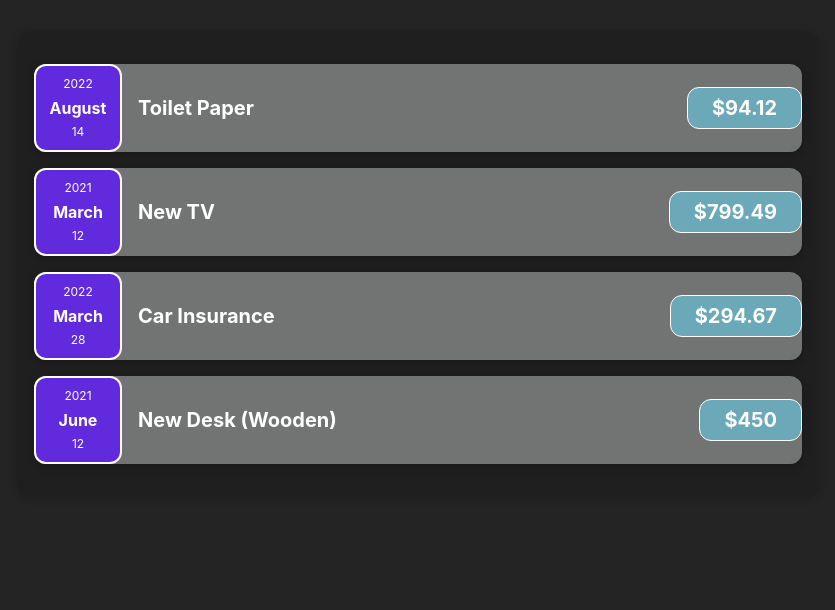
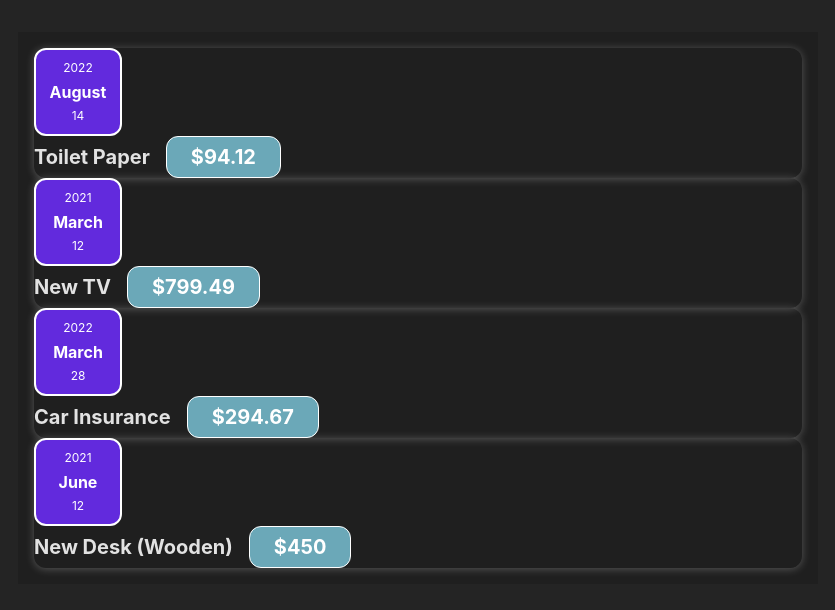
Before and after one commit to metalhead5209/react-expense-tracker, a React (Vite) app: page / in a window 1280 px wide. Shown: the top 610 px of the page, without its empty margins (222-1057 px from the left). Built offline with nearby package versions, Linux system fonts and the light colour scheme.

Commit message:
created card component to set as reusable wrapper

```diff
--- /dev/null
+++ b/src/components/Card/Card.css
@@ -0,0 +1,4 @@
+.Card {
+    border-radius: 12px;
+    box-shadow: 0 1px 8px rgba(255, 255, 255, 0.25);
+}
--- /dev/null
+++ b/src/components/Card/Card.jsx
@@ -0,0 +1,12 @@
+import React from 'react';
+import './Card.css';
+
+const Card = (props) => {
+  return (
+    <div className='Card'>
+        {props.children}
+    </div>
+  )
+}
+
+export default Card
--- a/src/components/ExpenseItem/ExpenseItem.css
+++ b/src/components/ExpenseItem/ExpenseItem.css
@@ -2,10 +2,10 @@
     display: flex;
     justify-content: space-between;
     align-items: center;
-    box-shadow: 0 2px 8px rgba(0,0,0,0.25);
+    /* box-shadow: 0 2px 8px rgba(0,0,0,0.25); */
     padding: 0.5 rem;
     margin: 1rem 0;
-    border-radius: 12px;
+    /* border-radius: 12px; */
     background-color: #727474;
 }
 
--- a/src/components/ExpenseItem/ExpenseItem.jsx
+++ b/src/components/ExpenseItem/ExpenseItem.jsx
@@ -1,18 +1,19 @@
 import React from "react";
 import "./ExpenseItem.css";
 import ExpenseDate from "../ExpenseDate/ExpenseDate";
+import Card from "../Card/Card";
 
 const ExpenseItem = (props) => {
 
 
   return (
-    <div className="expense-item">
+    <Card className="expense-item">
       <ExpenseDate date={props.date} />
       <div className="expense-item__description">
         <h2>{props.title}</h2>
         <div className="expense-item__price">${props.amount}</div>
       </div>
-    </div>
+    </Card>
   );
 };
 
--- a/src/components/Expenses/expenses.css
+++ b/src/components/Expenses/expenses.css
@@ -4,6 +4,4 @@
     margin: 2rem auto;
     width: 50rem;
     max-width: 95%;
-    border-radius: 12px;
-    box-shadow: 0 1px 8px rgba(0, 0, 0, 0.25);
   }
```
